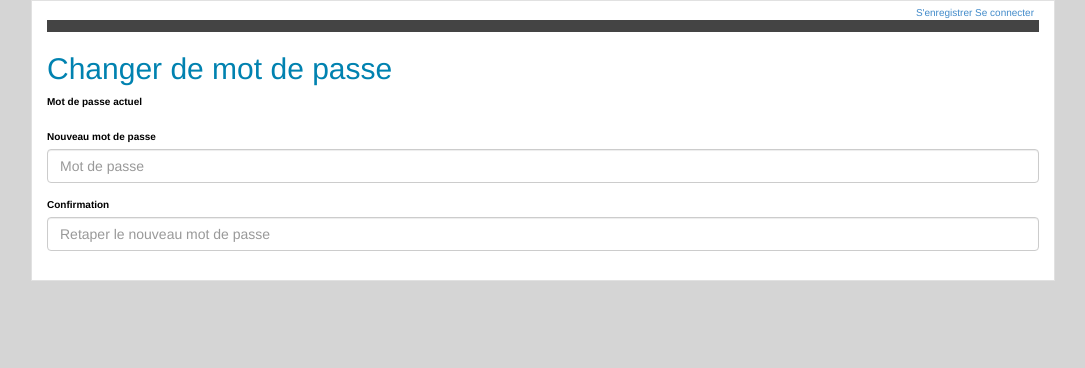
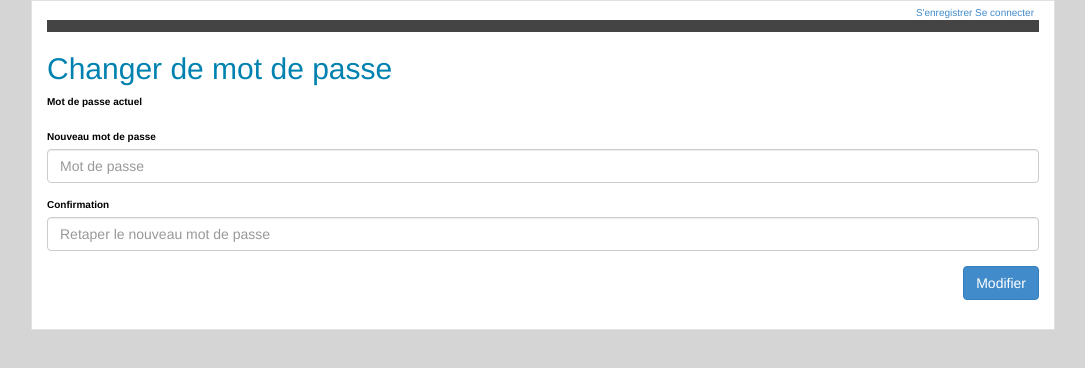
Before and after one commit to bougie/yanos, a Flask app: template yanos/accounts/templates/accounts/password.j2 in a window 1280 px wide. Shown: the top 368 px of the page, without its empty margins (97-1182 px from the left). Run offline with Flask 2, Linux system fonts and the light colour scheme; the template is opened without the code that fills it: values that come from a table or form of the project are taken from there, others are empty; parts of the project's set-up code (start-up, migrations or seed data) failed here and were passed over; some libraries are stand-ins or nearby versions.

Commit message:
Submit button in password account form

```diff
--- a/yanos/accounts/templates/accounts/password.j2
+++ b/yanos/accounts/templates/accounts/password.j2
@@ -16,5 +16,8 @@
 		<label for="password2">Confirmation</label>
 		{{form.password2(class='form-control', placeholder='Retaper le nouveau mot de passe')}}
 	</div>
+	<div class="text-right">
+		<button type="submit" class="btn btn-primary">Modifier</button>
+	</div>
 </form>
 {% endblock %}
```
